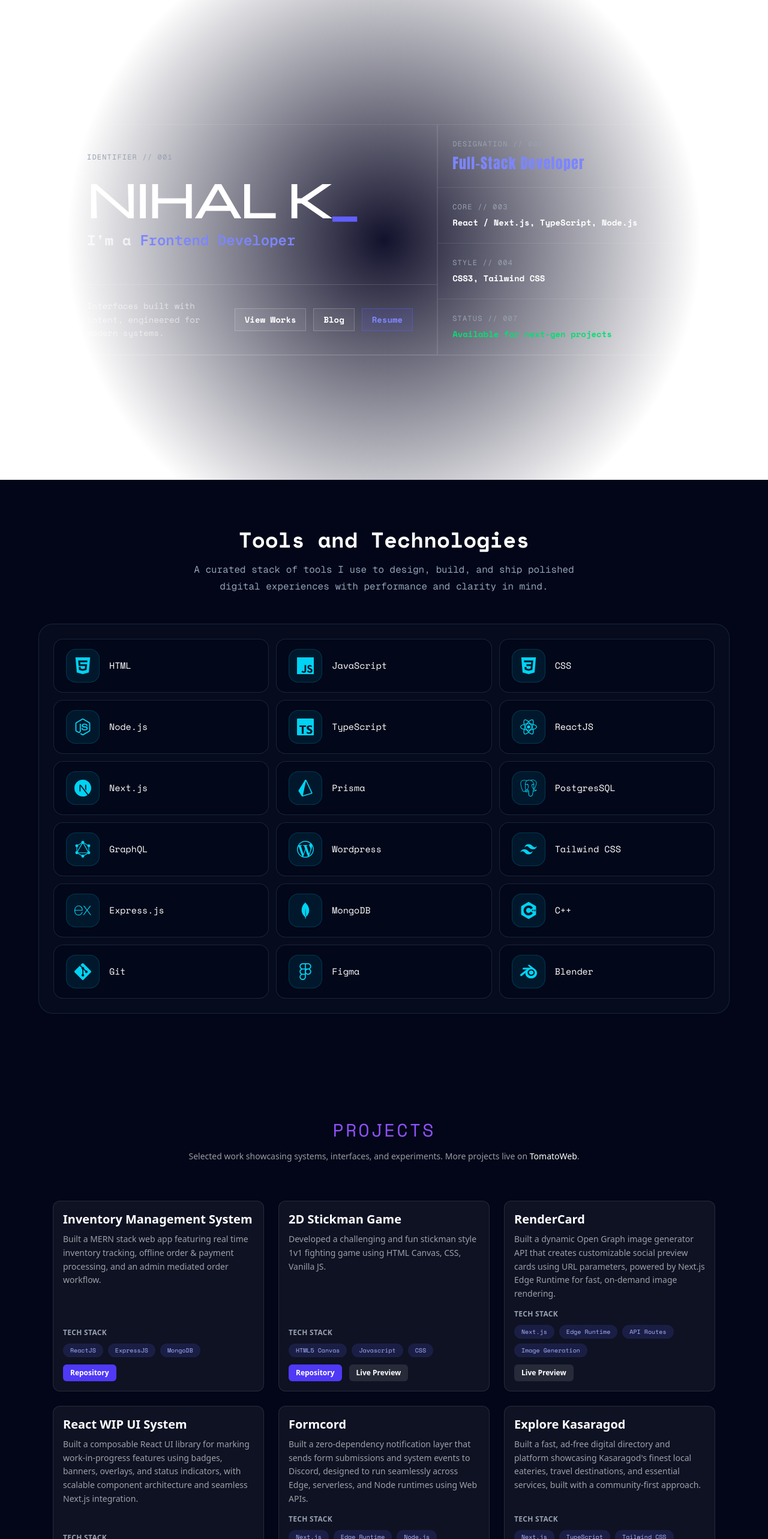
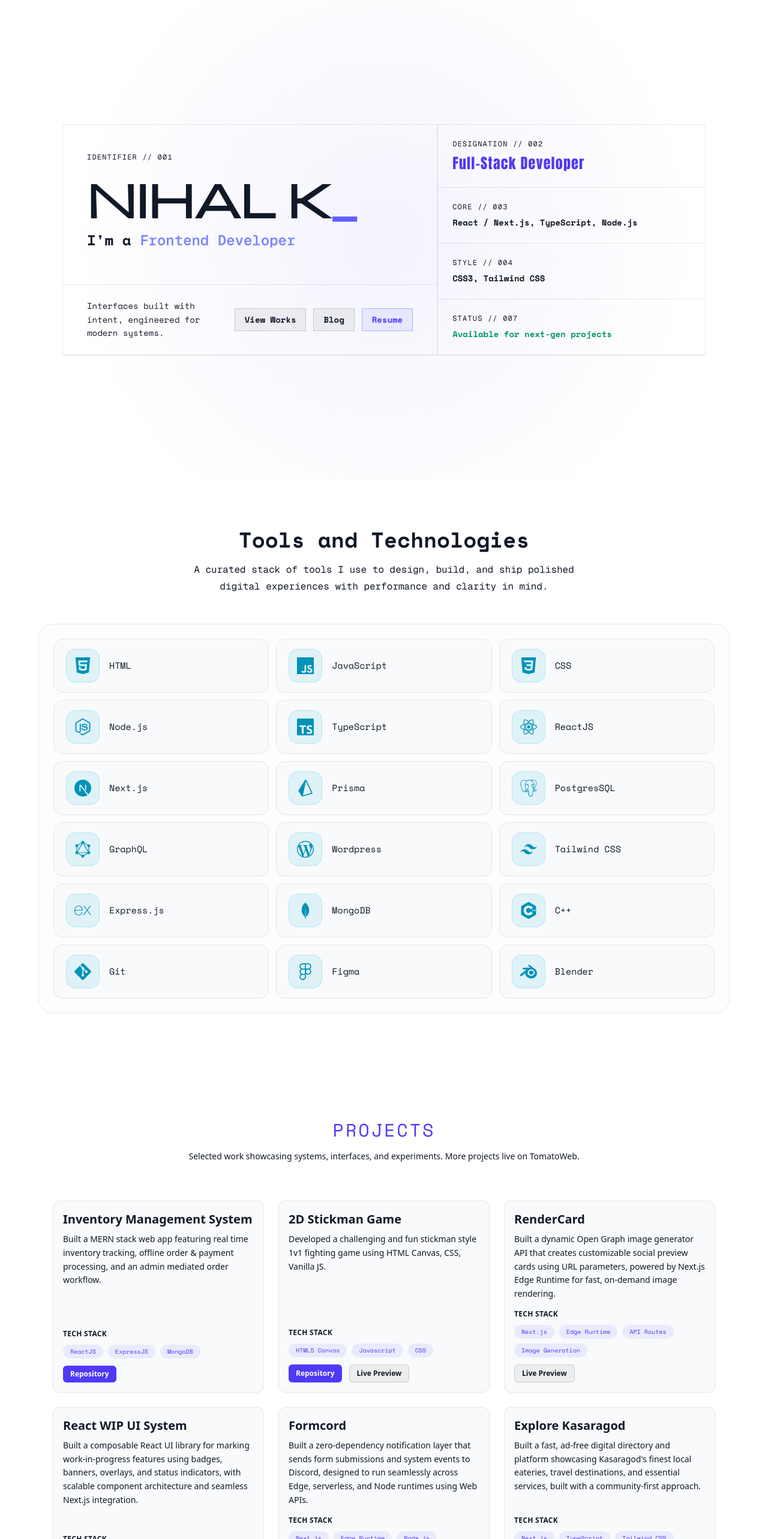
Before and after one commit to ioNihal/portfolio-two, a Next.js app: page / in a window 1280 px wide. Shown: the top 2566 px of the page at 60% size. Built offline with nearby package versions, Linux system fonts and the light colour scheme.

Commit message:
feat(theme): update portfolio page components to use responsive variables

```diff
--- a/components/FooterSection/FooterSection.jsx
+++ b/components/FooterSection/FooterSection.jsx
@@ -17,13 +17,13 @@ export default function FooterSection() {
   const currentYear = new Date().getFullYear();
   return (
     <section
-      className="h-auto w-full bg-black border-t border-gray-600 relative px-4 sm:px-6
-            text-white isolate flex flex-col items-center justify-center">
+      className="h-auto w-full bg-background border-t border-border-main relative px-4 sm:px-6
+            text-foreground isolate flex flex-col items-center justify-center">
       <div className='w-full 2xl:w-7/10  px-6 lg:px-10 pt-10 lg:pt-8 pb-10 flex flex-col-reverse lg:flex-row gap-10 lg:gap-30'>
         <div className="flex flex-col gap-3">
           <h2 className="text-4xl lg:text-7xl font-semibold tracking-widest">ioNihal</h2>
 
-          <div className=" text-slate-400 flex flex-col gap-1">
+          <div className=" text-muted flex flex-col gap-1">
             <p className="flex items-center gap-2 text-md lg:text-lg">
               Designed and Developed with
               <Image
--- a/components/HeroSection/HeroContent.jsx
+++ b/components/HeroSection/HeroContent.jsx
@@ -4,10 +4,10 @@ import ViewWorksBtn from "./ViewWorksBtn";
 
 export default function HeroContent() {
     return (
-        <div className="grid grid-cols-1 border border-white/10 lg:grid-cols-12">
-            <div className="col-span-1 flex flex-col justify-between border-b border-white/10 lg:col-span-7 lg:border-b-0 lg:border-r">
+        <div className="grid grid-cols-1 border border-border-main lg:grid-cols-12">
+            <div className="col-span-1 flex flex-col justify-between border-b border-border-main lg:col-span-7 lg:border-b-0 lg:border-r lg:border-border-main">
                 <div className="p-6 lg:p-10">
-                    <span className="text-xs tracking-widest text-gray-400 font-mono">
+                    <span className="text-xs tracking-widest text-subtle font-mono">
                         IDENTIFIER // 001
                     </span>
 
@@ -16,15 +16,15 @@ export default function HeroContent() {
                         <span className="ml-1 text-indigo-500">_</span>
                     </h1>
 
-                    <h2 className="mt-4 sm:text-lg font-digital font-semibold text-white/70 md:text-2xl">
+                    <h2 className="mt-4 sm:text-lg font-digital font-semibold text-muted md:text-2xl">
                         I&apos;m a{" "}
                         <Title />
                     </h2>
 
                 </div>
 
-                <div className="flex font-digital flex-col lg:flex-row lg:items-center gap-6 border-y border-white/15 px-6 lg:px-10 py-6">
-                    <p className=" text-sm leading-relaxed text-white/60">
+                <div className="flex font-digital flex-col lg:flex-row lg:items-center gap-6 border-y border-border-main px-6 lg:px-10 py-6">
+                    <p className=" text-sm leading-relaxed text-muted">
                         Interfaces built with intent, engineered for modern systems.
                     </p>
 
@@ -32,7 +32,7 @@ export default function HeroContent() {
                         <ViewWorksBtn />
                         <Link
                             href={'/blog'}
-                            className="border border-white/20 bg-white/5 px-4 py-2 text-sm font-semibold transition hover:bg-white/10"
+                            className="border border-btn-border bg-btn-sec px-4 py-2 text-sm font-semibold text-foreground transition hover:bg-btn-sec-hover"
                         >
                             Blog
                         </Link>
@@ -40,7 +40,7 @@ export default function HeroContent() {
                             prefetch={false}
                             href={'/docs/resume.pdf'}
                             target="_blank"
-                            className="border border-indigo-500/40 bg-indigo-500/10 px-4 py-2 text-sm font-semibold text-indigo-400 transition hover:bg-indigo-500/20"
+                            className="border border-indigo-500/40 bg-indigo-500/10 px-4 py-2 text-sm font-semibold text-indigo-600 dark:text-indigo-400 transition hover:bg-indigo-500/20"
                         >
                             Resume
                         </Link>
@@ -58,15 +58,15 @@ export default function HeroContent() {
                 ].map(([label, value], i) => (
                     <div
                         key={i}
-                        className="border-t border-white/10 p-6 lg:border-t-0 lg:border-l lg:border-b"
+                        className="border-t border-border-main p-6 lg:border-t-0 lg:border-l lg:border-b lg:border-border-main"
                     >
-                        <div className="text-xs tracking-widest text-gray-400 font-mono">
+                        <div className="text-xs tracking-widest text-subtle font-mono">
                             {label}
                         </div>
                         <div
-                            className={`mt-2 ${label.startsWith("STATUS") ? "text-green-400 text-sm font-digital font-semibold" :
-                                label.startsWith("DESIGNATION") ? "text-indigo-400 text-2xl font-condensed tracking-wider" :
-                                    "text-white text-sm font-digital font-semibold"}`}>
+                            className={`mt-2 ${label.startsWith("STATUS") ? "text-emerald-600 dark:text-emerald-400 text-sm font-digital font-semibold" :
+                                label.startsWith("DESIGNATION") ? "text-indigo-600 dark:text-indigo-400 text-2xl font-condensed tracking-wider" :
+                                    "text-foreground text-sm font-digital font-semibold"}`}>
                             {value}
                         </div>
                     </div>
--- a/components/HeroSection/HeroSection.jsx
+++ b/components/HeroSection/HeroSection.jsx
@@ -4,11 +4,11 @@ export default function HeroSection() {
   return (
     <section
       id="home"
-      className="relative min-h-[100svh] w-full bg-black text-white isolate
+      className="relative min-h-[100svh] w-full bg-background text-foreground isolate
       flex lg:items-center justify-center"
     >
       {/* Background grid */}
-      <div className="absolute -z-1 inset-0 bg-radial bg-indigo-950/35 " />
+      <div className="absolute -z-1 inset-0 bg-radial" />
 
 
       <div className="px-4 py-12 lg:py-16 lg:px-10 max-w-6xl">
--- a/components/HeroSection/ViewWorksBtn.jsx
+++ b/components/HeroSection/ViewWorksBtn.jsx
@@ -8,7 +8,7 @@ export default function ViewWorksBtn() {
 
     return (
         <button onClick={handleScroll}
-            className="border border-white/20 bg-white/5 px-4 py-2 text-sm font-semibold transition hover:bg-white/10">
+            className="border border-btn-border bg-btn-sec px-4 py-2 text-sm font-semibold text-foreground transition hover:bg-btn-sec-hover cursor-pointer">
             View Works
         </button>
     )
--- a/components/ProjectSection/ProjectSection.jsx
+++ b/components/ProjectSection/ProjectSection.jsx
@@ -55,16 +55,16 @@ const projectsMock = [
 
 export default function ProjectSection() {
     return (
-        <section id="projects" aria-labelledby="projects-heading" className="relative w-full bg-slate-950 py-24">
+        <section id="projects" aria-labelledby="projects-heading" className="relative w-full bg-background py-24">
             <div className="mx-auto mb-16 max-w-7xl px-6 text-center">
                 <h2 id="projects-heading"
-                    className="font-digital text-2xl tracking-widest text-violet-500 sm:text-3xl">
+                    className="font-digital text-2xl tracking-widest text-indigo-600 dark:text-indigo-400 sm:text-3xl">
                     PROJECTS
                 </h2>
-                <p className="mt-4 text-sm text-white/60">
+                <p className="mt-4 text-sm text-muted">
                     Selected work showcasing systems, interfaces, and experiments.
                     More projects live on{" "}
-                    <Link href="https://tomatoweb.site" className="text-white underline-offset-2 hover:underline"
+                    <Link href="https://tomatoweb.site" className="text-foreground underline-offset-2 hover:underline"
                         target="_blank" rel="noopener noreferrer" >
                         TomatoWeb
                     </Link>
@@ -74,25 +74,25 @@ export default function ProjectSection() {
 
             <ul aria-label="Project list" className="mx-auto grid max-w-6xl grid-cols-1 gap-6 px-6 sm:grid-cols-2 lg:grid-cols-3">
                 {projectsMock.map((project) => (
-                    <li key={project.id} className="group flex h-full flex-col rounded-xl border border-white/10 bg-white/5 p-4 transition
-                       hover:border-indigo-500/40 hover:bg-white/10 focus-within:border-indigo-500/40">
+                    <li key={project.id} className="group flex h-full flex-col rounded-xl border border-border-main bg-card p-4 transition
+                       hover:border-indigo-500/40 hover:bg-card-hover focus-within:border-indigo-500/40">
 
-                        <h3 className="text-xl font-semibold text-white">
+                        <h3 className="text-xl font-semibold text-foreground">
                             {project.title}
                         </h3>
 
-                        <p className="mt-2 flex-1 text-sm leading-relaxed text-white/60">
+                        <p className="mt-2 flex-1 text-sm leading-relaxed text-muted">
                             {project.desc}
                         </p>
 
                         <div className="mt-2">
-                            <span className="text-xs font-semibold uppercase tracking-wide text-gray-400">
+                            <span className="text-xs font-semibold uppercase tracking-wide text-subtle">
                                 Tech Stack
                             </span>
                             <ul className="mt-2 flex flex-wrap gap-2">
                                 {project.tech.map((t) => (
                                     <li key={t}
-                                        className="rounded-full bg-indigo-500/15 px-3 py-1 text-[10px] font-digital font-medium text-indigo-300">
+                                        className="rounded-full bg-indigo-500/10 px-3 py-1 text-[10px] font-digital font-medium text-indigo-600 dark:text-indigo-300 dark:bg-indigo-500/15">
                                         {t}
                                     </li>
                                 ))}
@@ -110,8 +110,8 @@ export default function ProjectSection() {
 
                             {project.preview && (
                                 <Link href={project.preview} aria-label={`View live preview of ${project.title}`}
-                                    className="inline-flex items-center justify-center rounded-md bg-white/10 px-3 py-1.5 text-xs font-semibold text-white
-                                    transition hover:bg-white/20 focus-visible:outline focus-visible:outline-indigo-400">
+                                    className="inline-flex items-center justify-center rounded-md border border-btn-border bg-btn-sec px-3 py-1.5 text-xs font-semibold text-foreground
+                                    transition hover:bg-btn-sec-hover focus-visible:outline focus-visible:outline-indigo-400">
                                     Live Preview
                                 </Link>
                             )}
--- a/components/SkillSection/SkillSection.jsx
+++ b/components/SkillSection/SkillSection.jsx
@@ -44,13 +44,13 @@ const icons = [
 function SkillCard({ name, Icon }) {
     return (
         <li>
-            <article className="group flex h-full items-center gap-3 rounded-2xl border border-slate-800/90 bg-slate-950/70 px-4 py-4 transition-colors duration-300 hover:border-cyan-500/40 hover:bg-slate-900/90 sm:gap-4 sm:px-5">
-                <div className="flex h-12 w-12 shrink-0 items-center justify-center rounded-xl border border-cyan-500/20 bg-cyan-500/10 text-cyan-400 transition-colors duration-300 group-hover:border-cyan-400/40 group-hover:bg-cyan-500/15 group-hover:text-cyan-300 sm:h-14 sm:w-14 sm:rounded-2xl">
+            <article className="group flex h-full items-center gap-3 rounded-2xl border border-border-main bg-card px-4 py-4 transition-colors duration-300 hover:border-cyan-500/40 hover:bg-card-hover sm:gap-4 sm:px-5">
+                <div className="flex h-12 w-12 shrink-0 items-center justify-center rounded-xl border border-cyan-500/20 bg-cyan-500/10 text-cyan-600 dark:text-cyan-400 transition-colors duration-300 group-hover:border-cyan-400/40 group-hover:bg-cyan-500/15 group-hover:text-cyan-500 dark:group-hover:text-cyan-300 sm:h-14 sm:w-14 sm:rounded-2xl">
                     <Icon size={28} title={name} aria-label={name} />
                 </div>
 
                 <div className="min-w-0">
-                    <h3 className="truncate font-digital text-sm text-white sm:text-[15px]">
+                    <h3 className="truncate font-digital text-sm text-foreground sm:text-[15px]">
                         {name}
                     </h3>
                 </div>
@@ -62,23 +62,23 @@ function SkillCard({ name, Icon }) {
 export default function SkillSection() {
     return (
         <section
-            className="bg-slate-950 px-4 py-16 sm:px-6 lg:min-h-screen lg:px-10 lg:py-20"
+            className="bg-background px-4 py-16 sm:px-6 lg:min-h-screen lg:px-10 lg:py-20"
             id="skills"
         >
             <div className="mx-auto flex w-full max-w-6xl flex-col gap-10 lg:gap-12">
 
                 <div className="max-w-3xl mx-auto space-y-3 sm:space-y-4 text-center">
-                    <h2 className="font-digital text-2xl font-bold text-white sm:text-3xl lg:text-4xl">
+                    <h2 className="font-digital text-2xl font-bold text-foreground sm:text-3xl lg:text-4xl">
                         Tools and Technologies
                     </h2>
-                    <p className="max-w-2xl font-mono text-sm leading-6 text-slate-400 sm:text-base sm:leading-7">
+                    <p className="max-w-2xl font-mono text-sm leading-6 text-muted sm:text-base sm:leading-7">
                         A curated stack of tools I use to design, build, and ship
                         polished digital experiences with performance and clarity in
                         mind.
                     </p>
                 </div>
 
-                <div className="rounded-3xl border border-slate-800/80 bg-slate-900/35 p-3 shadow-[0_0_0_1px_rgba(15,23,42,0.32)] sm:p-5 lg:p-6">
+                <div className="rounded-3xl border border-border-main bg-card/40 p-3 sm:p-5 lg:p-6">
                     <ul className="grid grid-cols-1 gap-3 sm:grid-cols-2 lg:grid-cols-3">
                         {icons.map(({ name, img: Icon }) => (
                             <SkillCard key={name} name={name} Icon={Icon} />
```
Also changed, not shown: components/AboutSection/AboutSection.jsx (+4 -4 lines), components/ContactSection/ContactSection.jsx (+4 -4 lines), components/TimelineSection/TimelineSection.jsx (+7 -7 lines).
